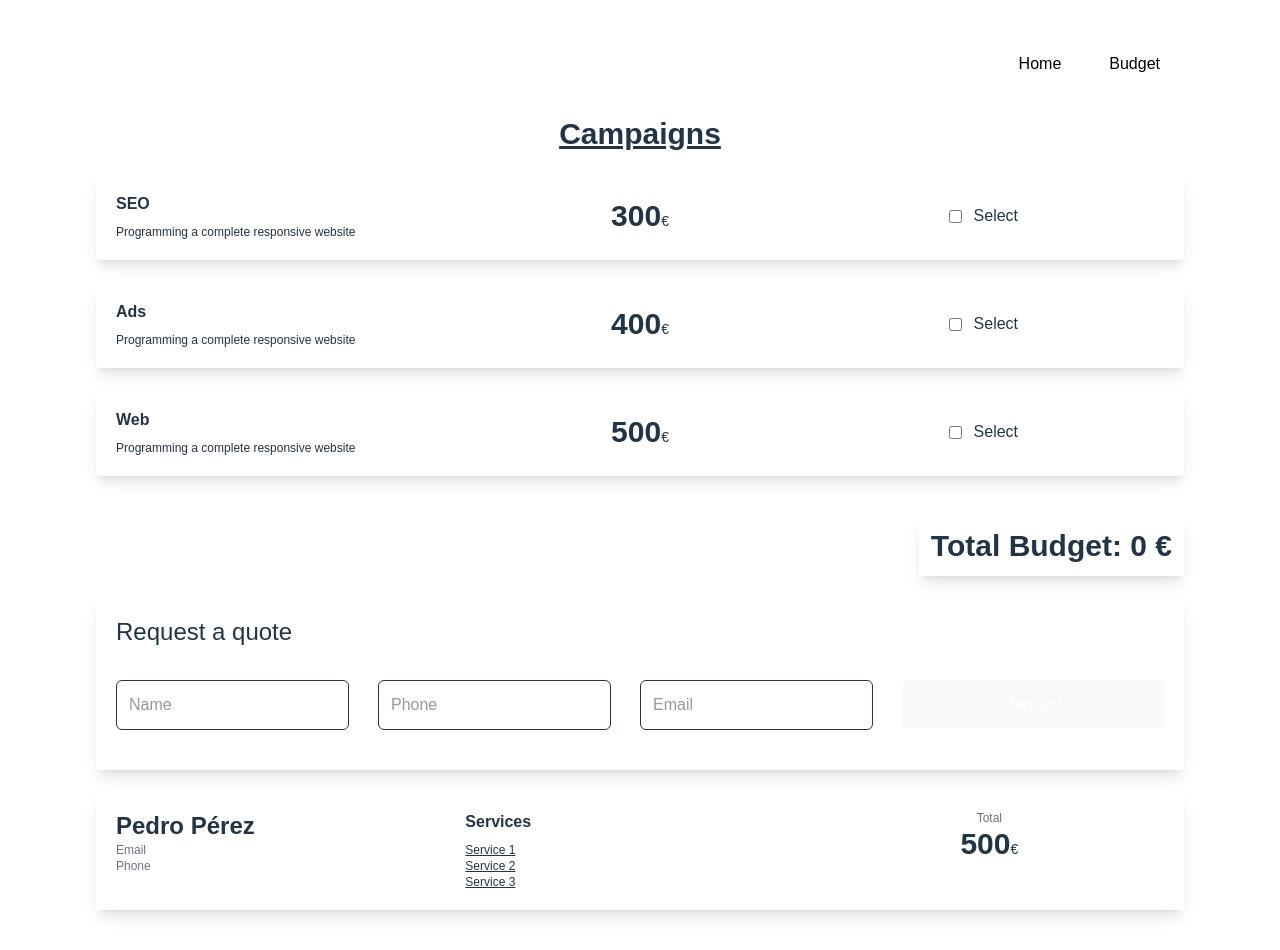
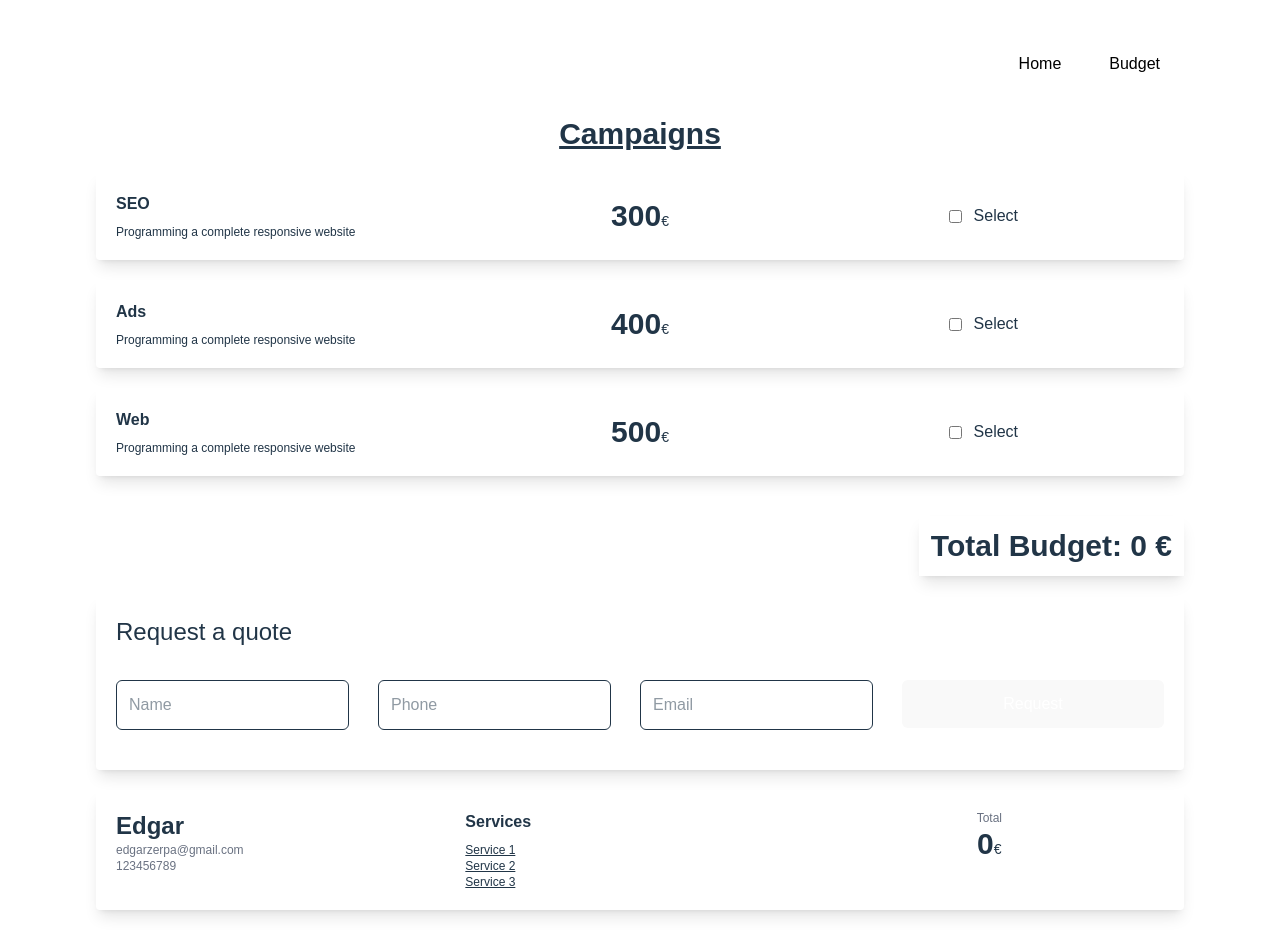
Before and after one commit to EdgarZerpaZG/sprint-6-react, a React (Vite) app: page /budget in a window 1280 px wide. Built offline with nearby package versions, Linux system fonts and the light colour scheme.

Commit message:
cleaning form when submit

```diff
--- a/src/components/budget/budget.tsx
+++ b/src/components/budget/budget.tsx
@@ -1,6 +1,7 @@
 import { useBudget } from "./budgetContext";
 
 export default function Budget() {
+
   const { total } = useBudget();
 
   return (
--- a/src/components/budget/budgetContext.tsx
+++ b/src/components/budget/budgetContext.tsx
@@ -25,7 +25,7 @@ export function BudgetProvider({ children }: { children: ReactNode }) {
 export function useBudget() {
   const context = useContext(BudgetContext);
   if (!context) {
-    throw new Error("useBudget debe usarse dentro de un BudgetProvider");
+    throw new Error("useBudget most be used within a BudgetProvider");
   }
   return context;
 }
--- a/src/components/budgets/budgets.tsx
+++ b/src/components/budgets/budgets.tsx
@@ -1,12 +1,19 @@
+import { useBudget } from "./../budget/budgetContext"
+import { useContact } from "../contact/contactContext";
+
 export default function Budgets() {
+
+    const { total } = useBudget();
+    const {name, email, phone} = useContact();
+
     return (
         <>
             <div className="shadow-lg mb-5 rounded-sm">
                 <div className="p-5 block lg:flex justify-between">
                     <div className="flex-1 text-center lg:text-left">
-                        <h4 className="font-bold text-2xl">Pedro Pérez</h4>
-                        <p className="text-xs text-gray-500">Email</p>
-                        <p className="text-xs text-gray-500">Phone</p>
+                        <h4 className="font-bold text-2xl">{name}</h4>
+                        <p className="text-xs text-gray-500">{email}</p>
+                        <p className="text-xs text-gray-500">{phone}</p>
                     </div>
                     <div className="flex-1 text-center lg:text-left">
                         <p className="font-bold mb-2">Services</p>
@@ -18,7 +25,7 @@ export default function Budgets() {
                     </div>
                     <div className="flex-1 text-center">
                         <p className="text-xs text-gray-500">Total</p>
-                        <p className="text-3xl font-bold">500<span className="text-sm font-light">€</span></p>
+                        <p className="text-3xl font-bold">{total}<span className="text-sm font-light">€</span></p>
                     </div>
                 </div>
             </div>
--- a/src/components/campaigns/box/box.tsx
+++ b/src/components/campaigns/box/box.tsx
@@ -48,7 +48,7 @@ export default function Box({ campaign, description, price }: BoxProps) {
 
                 {checked && (
                     <div className="p-5">
-                    <Count basePrice={price} onTotalChange={handleCountChange} />
+                        <Count price={price} onTotalChange={handleCountChange} />
                     </div>
                 )}
             </div>
--- a/src/components/campaigns/count/count.tsx
+++ b/src/components/campaigns/count/count.tsx
@@ -1,16 +1,16 @@
 import { useState, useEffect } from "react";
 
 type CountProps = {
-  basePrice: number;
+  price: number;
   onTotalChange: (total: number) => void;
 };
 
-export function Count({ basePrice, onTotalChange }: CountProps) {
+export function Count({ price, onTotalChange }: CountProps) {
   const [page, setPage] = useState(0);
   const [language, setLanguage] = useState(0);
 
   useEffect(() => {
-    const newTotal = basePrice + (page + language) * 30;
+    const newTotal = price + (page + language) * 30;
     onTotalChange(newTotal);
   }, [page, language]);
 
--- a/src/components/contact/contact.tsx
+++ b/src/components/contact/contact.tsx
@@ -1,3 +1,4 @@
+import { useState } from 'react'
 import { useForm } from 'react-hook-form';
 import { zodResolver } from '@hookform/resolvers/zod';
 import * as z from 'zod';
@@ -5,10 +6,15 @@ import Title from '../title/title'
 
 
 export default function Contact() {
+
+    const [name, setName] = useState('')
+    const [email, setEmail] = useState('')
+    const [phone, setPhone] = useState('')
+
     const FormSchema = z.object({
-        name: z.string().min(2).max(100),
-        phone: z.number(),
-        email: z.string().email("Invalid email. Email must be a valid email address"),
+        name: z.string().min(2, "Name must be at least 2 characters").max(100, "Name must be at most 100 characters"),
+        phone: z.number().min(1000000, "Phone number must be at least 7 digits").max(9999999999, "Phone number must be at most 10 digits"),
+        email: z.string().email("Invalid email address"),
     });
 
     type IFormInput = z.infer<typeof FormSchema>;
@@ -24,6 +30,9 @@ export default function Contact() {
 
 
     const onSubmit = (data: IFormInput) => {
+        setName('')
+        setEmail('')
+        setPhone('')
         console.log(data)
     };
 
@@ -34,7 +43,7 @@ export default function Contact() {
                     <Title style="text-2xl pb-3 text-center lg:text-left" title='Request a quote' />
                     <form onSubmit={handleSubmit(onSubmit)} className="py-5 block lg:flex justify-between">
                         <div className="flex-1">
-                            <input {...register('name')} type="text" name="name" id="form-name" placeholder="Name" className="p-3 border rounded-md w-full lg:w-auto mb-4 lg:mb-0" required />
+                            <input {...register('name')} type="text" name="name" id="form-name" placeholder="Name" className="p-3 border rounded-md w-full lg:w-auto mb-4 lg:mb-0" onChange={(e) => setName(e.target.value)} value={name} required />
                             {errors?.name?.message && (
                                 <p className="text-red-700 mb-4">
                                     {errors.name.message}
@@ -42,7 +51,7 @@ export default function Contact() {
                             )}
                         </div>
                         <div className="flex-1">
-                            <input {...register('phone', { valueAsNumber: true })} type="tel" name="phone" id="form-phone" placeholder="Phone" className="p-3 border rounded-md w-full lg:w-auto mb-4 lg:mb-0" required />
+                            <input {...register('phone', { valueAsNumber: true })} type="tel" name="phone" id="form-phone" placeholder="Phone" className="p-3 border rounded-md w-full lg:w-auto mb-4 lg:mb-0" onChange={(e) => setPhone(e.target.value)} value={phone} required />
                             {errors?.phone?.message && (
                                 <p className="text-red-700 mb-4">
                                     {errors.phone.message}
@@ -50,7 +59,7 @@ export default function Contact() {
                             )}
                         </div>
                         <div className="flex-1">
-                            <input {...register('email')} type="email" name="email" id="form-email" placeholder="Email" className="p-3 border rounded-md w-full lg:w-auto mb-4 lg:mb-0" required />
+                            <input {...register('email')} type="email" name="email" id="form-email" placeholder="Email" className="p-3 border rounded-md w-full lg:w-auto mb-4 lg:mb-0" onChange={(e) => setEmail(e.target.value)} value={email} required />
                             {errors?.email?.message && (
                                 <p className="text-red-700 mb-4">
                                     {errors.email.message}
--- /dev/null
+++ b/src/components/contact/contactContext.tsx
@@ -0,0 +1,27 @@
+import { createContext, useContext } from "react";
+import type { ReactNode } from "react";
+
+type ContactContextType = {
+    name: string,
+    email: string,
+    phone: number,
+};
+
+const ContactContext = createContext<ContactContextType | undefined>(undefined);
+
+export function ContactProvider({ children }: { children: ReactNode }) {
+
+    return (
+        <ContactContext.Provider value={{ name: 'Edgar', email: 'edgarzerpa@gmail.com', phone: 123456789 }}>
+            {children}
+        </ContactContext.Provider>
+    );
+}
+
+export function useContact() {
+    const context = useContext(ContactContext);
+    if (!context) {
+        throw new Error("useContact most be used within a ContactProvider");
+    }
+    return context;
+}
--- a/src/pages/Budget.tsx
+++ b/src/pages/Budget.tsx
@@ -1,5 +1,6 @@
 import Title from '../components/title/title'
 import { BudgetProvider } from "../components/budget/budgetContext";
+import { ContactProvider } from '../components/contact/contactContext';
 import Campaigns from '../components/campaigns/campaigns'
 import Budget from '../components/budget/budget'
 import Contact from '../components/contact/contact';
@@ -25,7 +26,9 @@ export default function BudgetMain() {
                     <Contact />
                 </section>
                 <section>
-                    <Budgets />
+                    <ContactProvider>
+                        <Budgets />
+                    </ContactProvider>
                 </section>
             </BudgetProvider>
         </main>
```
